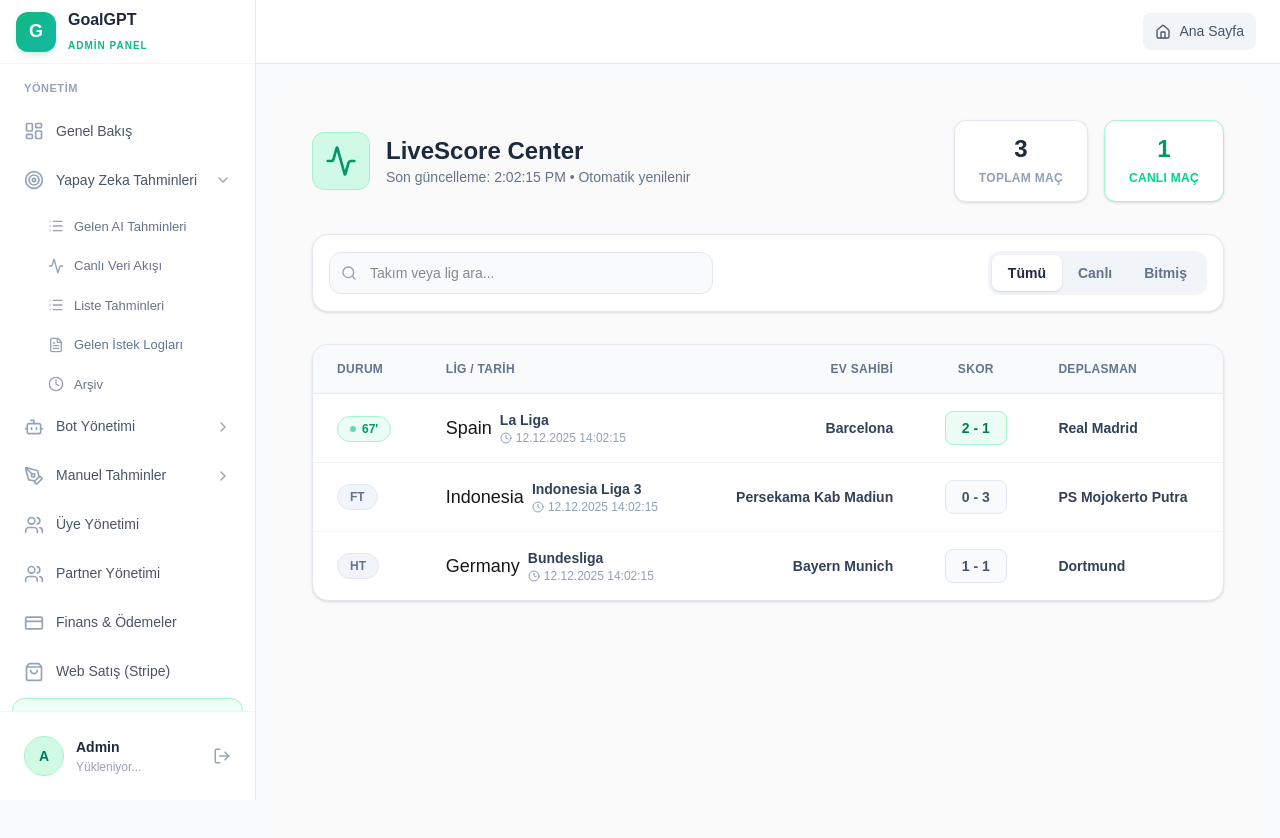
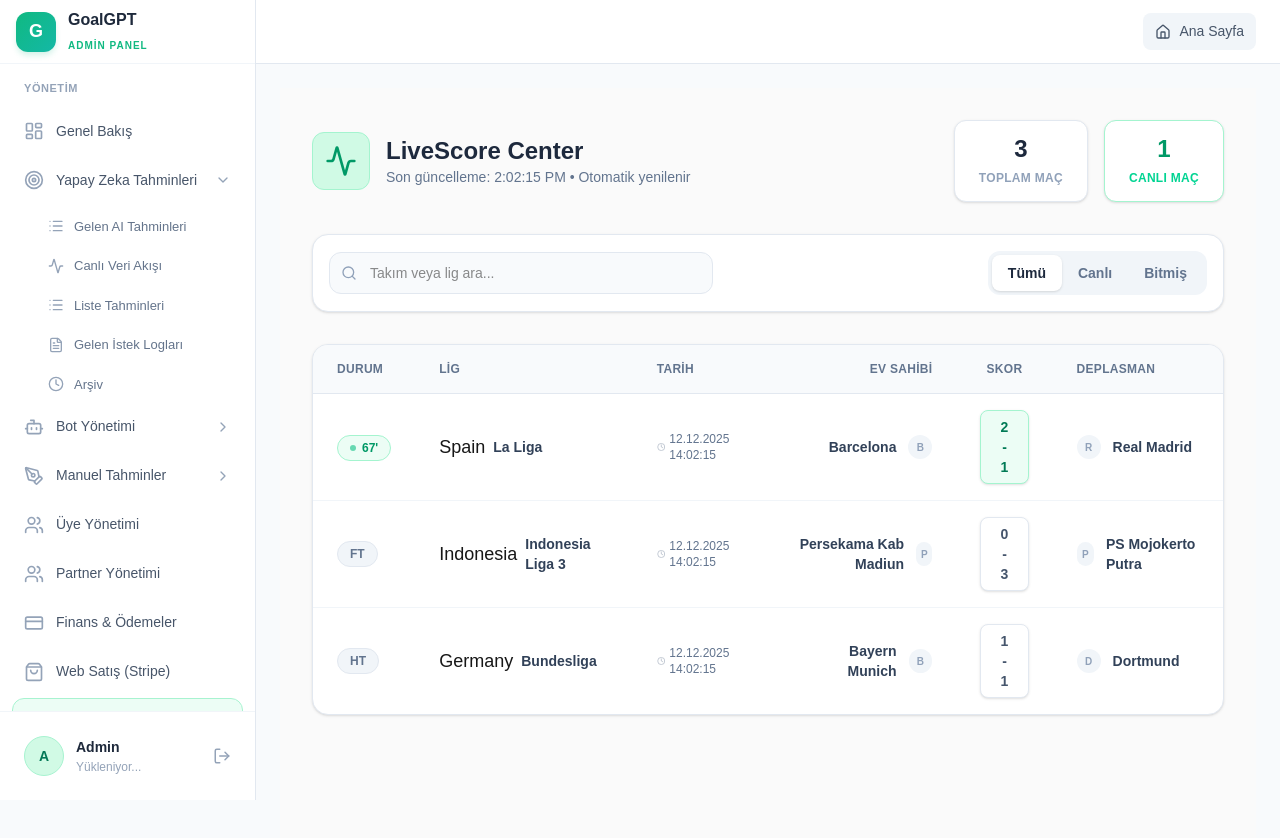
Before and after one commit to nikolatesla-777/goalgpt, a Next.js app: page /admin/livescore in a window 1280 px wide. Shown: the top 838 px of the page. Built offline with nearby package versions, Linux system fonts and the light colour scheme; no server answers; a web font is replaced by a local one.

Commit message:
feat: split columns and add logos to LiveScore

```diff
--- a/src/app/admin/(dashboard)/livescore/LiveScoreBoard.tsx
+++ b/src/app/admin/(dashboard)/livescore/LiveScoreBoard.tsx
@@ -111,8 +111,8 @@ export default function LiveScoreBoard({ initialMatches }: LiveScoreBoardProps)
                                 key={status}
                                 onClick={() => setStatusFilter(status)}
                                 className={`px-4 py-2 rounded-lg text-sm font-semibold transition-all capitalization ${statusFilter === status
-                                        ? 'bg-white text-slate-800 shadow-sm'
-                                        : 'text-slate-500 hover:text-slate-700'
+                                    ? 'bg-white text-slate-800 shadow-sm'
+                                    : 'text-slate-500 hover:text-slate-700'
                                     }`}
                             >
                                 {status === 'all' ? 'Tümü' : status === 'live' ? 'Canlı' : 'Bitmiş'}
@@ -127,7 +127,8 @@ export default function LiveScoreBoard({ initialMatches }: LiveScoreBoardProps)
                         <thead className="bg-slate-50 border-b border-slate-200">
                             <tr>
                                 <th className="px-6 py-4 text-left text-xs font-bold text-slate-500 uppercase tracking-wide">Durum</th>
-                                <th className="px-6 py-4 text-left text-xs font-bold text-slate-500 uppercase tracking-wide">Lig / Tarih</th>
+                                <th className="px-6 py-4 text-left text-xs font-bold text-slate-500 uppercase tracking-wide">Lig</th>
+                                <th className="px-6 py-4 text-left text-xs font-bold text-slate-500 uppercase tracking-wide">Tarih</th>
                                 <th className="px-6 py-4 text-right text-xs font-bold text-slate-500 uppercase tracking-wide">Ev Sahibi</th>
                                 <th className="px-6 py-4 text-center text-xs font-bold text-slate-500 uppercase tracking-wide">Skor</th>
                                 <th className="px-6 py-4 text-left text-xs font-bold text-slate-500 uppercase tracking-wide">Deplasman</th>
@@ -135,7 +136,11 @@ export default function LiveScoreBoard({ initialMatches }: LiveScoreBoardProps)
                         </thead>
                         <tbody className="divide-y divide-slate-100">
                             {filteredMatches.map((match) => (
-                                <tr key={match.id} className="hover:bg-slate-50 transition-colors">
+                                <tr
+                                    key={match.id}
+                                    onClick={() => window.location.href = `/admin/livescore/${match.id}`}
+                                    className="hover:bg-blue-50 transition-colors cursor-pointer group"
+                                >
                                     <td className="px-6 py-4 whitespace-nowrap">
                                         <div className={`
                                             inline-flex items-center gap-1.5 px-3 py-1 rounded-full text-xs font-bold border w-fit
@@ -153,40 +158,59 @@ export default function LiveScoreBoard({ initialMatches }: LiveScoreBoardProps)
                                     <td className="px-6 py-4">
                                         <div className="flex items-center gap-2">
                                             <span className="text-lg">{match.leagueFlag}</span>
-                                            <div>
-                                                <div className="text-sm font-semibold text-slate-700">{match.league}</div>
-                                                <div className="text-xs text-slate-400 flex items-center gap-1">
-                                                    <Clock className="w-3 h-3" />
-                                                    {match.startTime}
-                                                </div>
-                                            </div>
+                                            <span className="text-sm font-semibold text-slate-700">{match.league}</span>
+                                        </div>
+                                    </td>
+
+                                    <td className="px-6 py-4">
+                                        <div className="text-xs text-slate-500 font-mono flex items-center gap-1">
+                                            <Clock className="w-3 h-3 opacity-50" />
+                                            {match.startTime}
                                         </div>
                                     </td>
 
                                     <td className="px-6 py-4 text-right">
-                                        <span className="text-sm font-semibold text-slate-700">{match.homeTeam}</span>
+                                        <div className="flex items-center justify-end gap-3">
+                                            <span className="text-sm font-semibold text-slate-700">{match.homeTeam}</span>
+                                            {match.homeLogo ? (
+                                                <img src={match.homeLogo} alt="" className="w-6 h-6 object-contain" />
+                                            ) : (
+                                                <div className="w-6 h-6 rounded-full bg-slate-100 flex items-center justify-center text-[10px] font-bold text-slate-400">
+                                                    {match.homeTeam.substring(0, 1)}
+                                                </div>
+                                            )}
+                                        </div>
                                     </td>
 
                                     <td className="px-6 py-4 text-center">
                                         <div className={`
-                                            inline-block px-4 py-1.5 rounded-lg border font-mono font-bold text-sm
+                                            inline-block px-4 py-1.5 rounded-lg border font-mono font-bold text-sm shadow-sm
                                             ${match.status === 'live'
                                                 ? 'bg-emerald-50 text-emerald-700 border-emerald-200'
-                                                : 'bg-slate-50 text-slate-600 border-slate-200'}
+                                                : 'bg-white text-slate-600 border-slate-200'}
                                         `}>
                                             {match.homeScore} - {match.awayScore}
                                         </div>
                                     </td>
 
                                     <td className="px-6 py-4 text-left">
-                                        <span className="text-sm font-semibold text-slate-700">{match.awayTeam}</span>
+                                        <div className="flex items-center justify-start gap-3">
+                                            {match.awayLogo ? (
+                                                <img src={match.awayLogo} alt="" className="w-6 h-6 object-contain" />
+                                            ) : (
+                                                <div className="w-6 h-6 rounded-full bg-slate-100 flex items-center justify-center text-[10px] font-bold text-slate-400">
+                                                    {match.awayTeam.substring(0, 1)}
+                                                </div>
+                                            )}
+                                            <span className="text-sm font-semibold text-slate-700">{match.awayTeam}</span>
+                                        </div>
                                     </td>
                                 </tr>
                             ))}
 
                             {filteredMatches.length === 0 && (
                                 <tr>
-                                    <td colSpan={5} className="px-6 py-12 text-center text-slate-500">
+                                    <td colSpan={6} className="px-6 py-12 text-center text-slate-500">
                                         Maç bulunamadı.
                                     </td>
                                 </tr>
```
